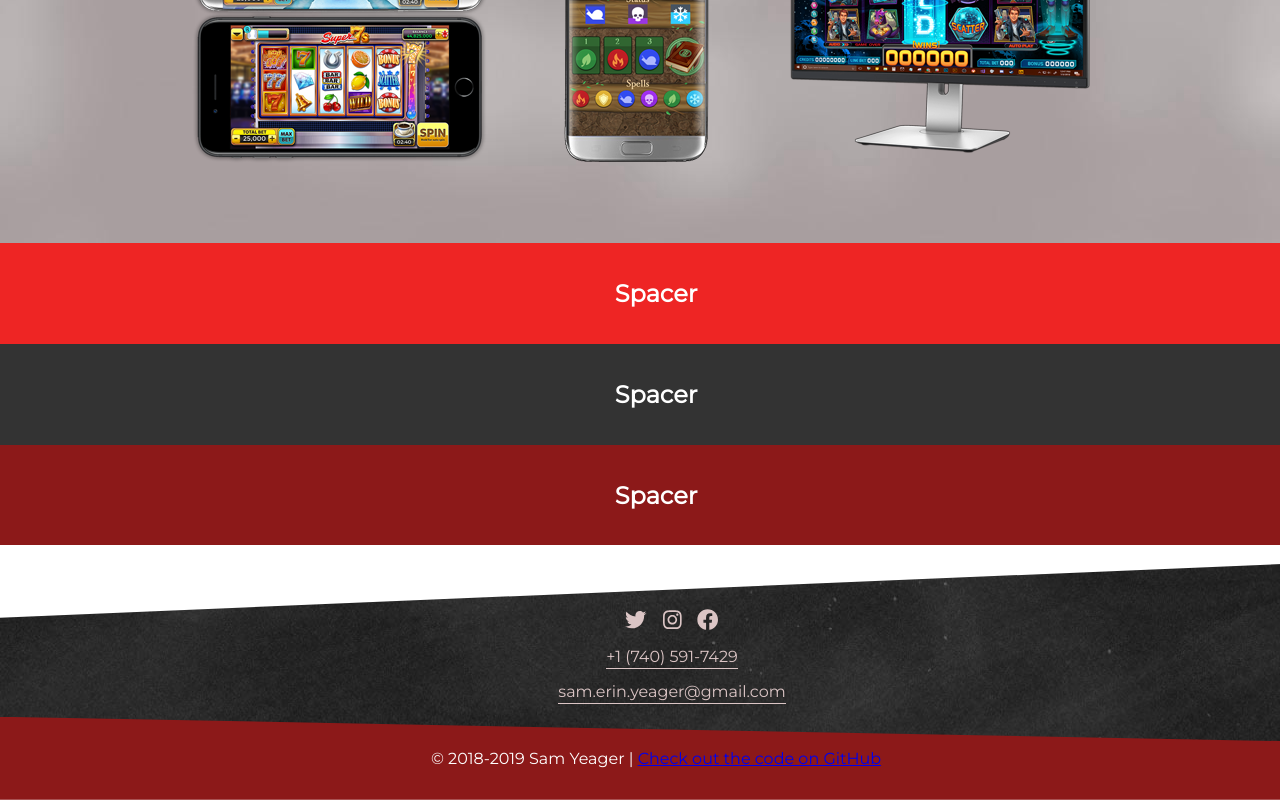
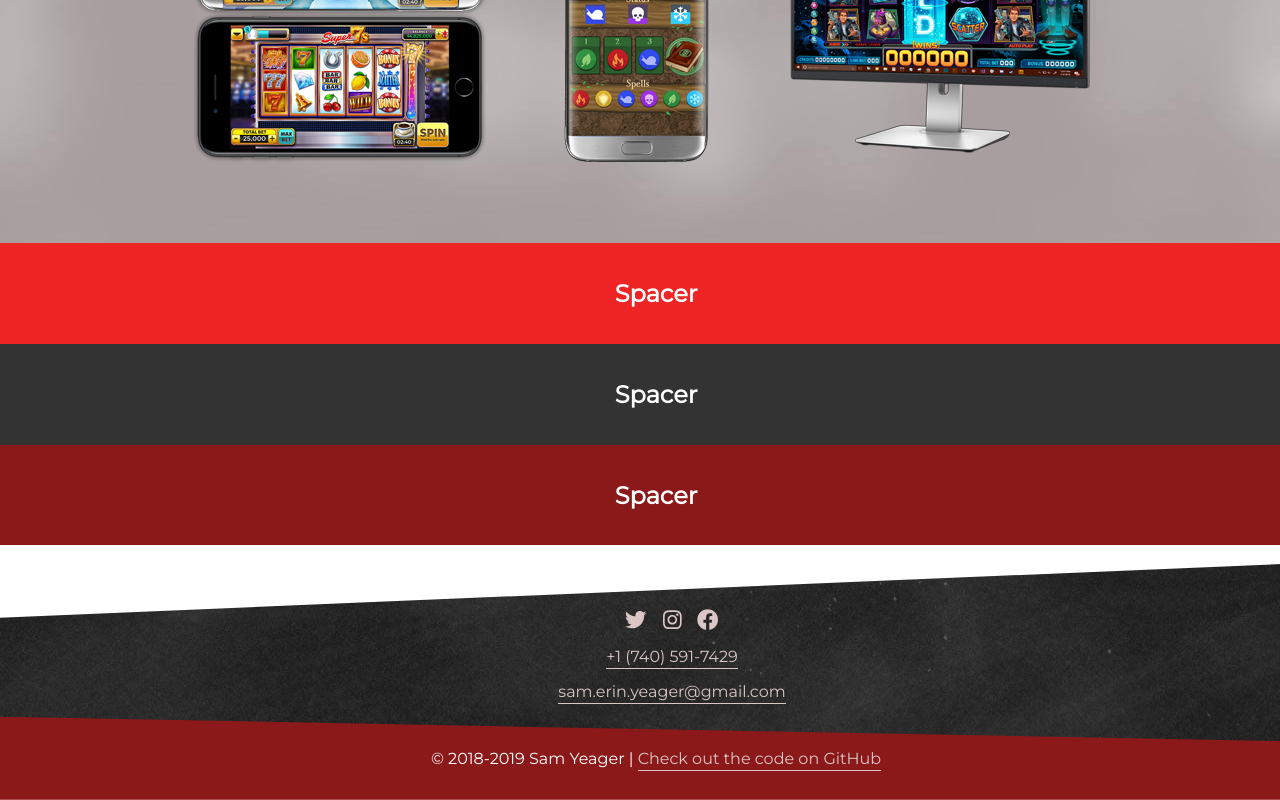
Before and after one commit to MMFane/portfolio-react, a React app: page / in a window 1280 px wide. Shown: the part 545-1345 px from the top of the page. Built offline with nearby package versions, Linux system fonts and the light colour scheme; a web font is replaced by a local one.

Commit message:
style footer non-social link

```diff
--- a/src/js/components/banner/banner.css
+++ b/src/js/components/banner/banner.css
@@ -12,17 +12,17 @@
     padding: 2rem;
 }
 
-.social, .social a {
+.social, .social a, .footer a {
     color: var(--color-white-dark);
     text-decoration: none;
 }
 
-.social p a {
+.social p a, .footer a {
     border-bottom: 1px solid var(--color-white-dark);
     padding-bottom: 2px;
 }
 
-.social a:hover {
+.social a:hover, .footer a:hover {
     color: white;
     border-color: white;
 }
```
